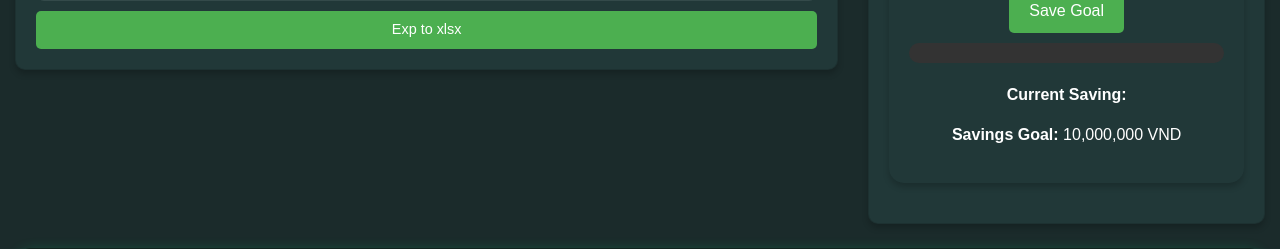
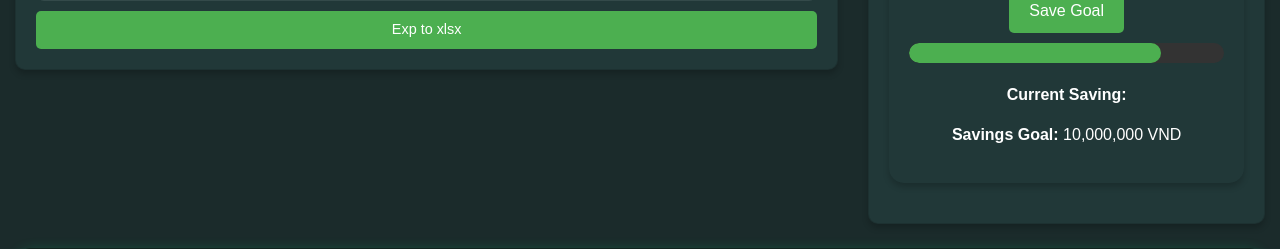
Before and after one commit to LinhHaTranNha/EXPENSE-MANAGEMENT, a Flask app: template templates/fin_dashboard.html in a window 1280 px wide. Shown: the part 641-890 px from the top of the page. Run offline with Flask 3, Linux system fonts and the light colour scheme; the template is opened without the code that fills it, so the values that code supplies are empty.

Commit message:
fix alert

```diff
--- a/templates/fin_dashboard.html
+++ b/templates/fin_dashboard.html
@@ -119,7 +119,7 @@
 
             <!-- Progress Bar -->
             <div class="progress-container">
-              <div class="progress-bar" id="progress-bar" style="width: 80%"></div>
+              <div class="progress-bar" id="progress-bar" style="width: 80%; background: #4CAF50;"></div>
             </div>
 
             <!-- Current Savings -->
@@ -149,7 +149,7 @@
           <span id="max-amount" style="color: red;">{{ total_income_today }}</span> VND
         </p>
         <div class="progress-container">
-          <div class="progress-bar" id="progress-bar"></div>
+          <div class="progress-bar" id="progress-bar-alert"></div>
           <span class="coin-icon">💰</span>
         </div>
         <p id="alert-message" class="alert-warning"></p>
@@ -343,7 +343,7 @@
 
     document.addEventListener("DOMContentLoaded", function () {
       let maxAmountElement = document.getElementById("max-amount");
-      let progressBar = document.getElementById("progress-bar");
+      let progressBar = document.getElementById("progress-bar-alert");
       let alertMessage = document.getElementById("alert-message");
       let overLimitMessage = document.getElementById("over-limit-message");
 
```
